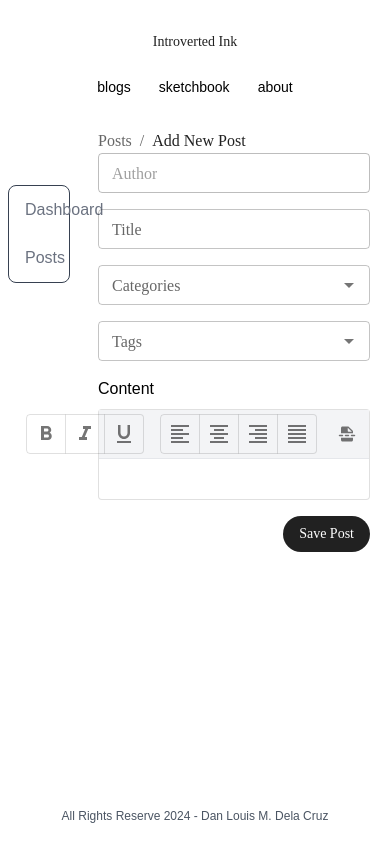
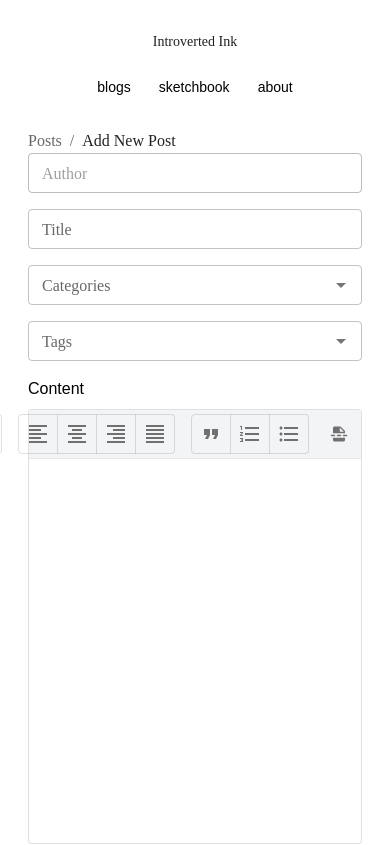
Before and after one commit to dcLouisDan/lumion, a Next.js app: page /posts/add in a window 390 px wide. Shown: the top 845 px of the page. Built offline with nearby package versions, Linux system fonts and the light colour scheme; no server answers; the database is empty; a web font is replaced by a local one.

Commit message:
Add responsive admin layout and add text format buttons in tiptap editor

```diff
--- a/src/app/(admin)/layout.tsx
+++ b/src/app/(admin)/layout.tsx
@@ -42,7 +42,7 @@ export default async function RootLayout({
         <AuthProvider>
           <Main>
             <Header authUser={authUser} />
-            <div className="flex-1 grid grid-cols-5">
+            <div className="flex-1 md:grid md:grid-cols-5">
               <SideNav />
               <main className="col-span-4 px-5">{children}</main>
             </div>
--- a/src/components/AddPostForm.tsx
+++ b/src/components/AddPostForm.tsx
@@ -6,6 +6,7 @@ import CheckboxesTags from "./CheckBoxesTags";
 import { User } from "next-auth";
 import Tiptap from "./Tiptap";
 import { addNewPost } from "@/actions/post-actions";
+import parse from "html-react-parser";
 
 export default function AddPostForm({
   user,
@@ -142,6 +143,7 @@ export default function AddPostForm({
         options={categories}
         placeholder="Choose categories"
         label="Categories"
+        id="post-categories"
       />
       {/* Tags options */}
       <CheckboxesTags
@@ -150,6 +152,7 @@ export default function AddPostForm({
         options={tags}
         placeholder="Choose tags"
         label="Tags"
+        id="post-tags"
       />
       <div>
         <h2 className="mb-2">Content</h2>
@@ -160,6 +163,13 @@ export default function AddPostForm({
           Save Post
         </Button>
       </div>
+      <div>
+        <h2 className="mb-2">Preview:</h2>
+        <div>{content}</div>
+        <div className="border border-gray-300 rounded-sm p-4">
+          {parse(content)}
+        </div>
+      </div>
     </form>
   );
 }
--- a/src/components/CheckBoxesTags.tsx
+++ b/src/components/CheckBoxesTags.tsx
@@ -10,12 +10,14 @@ const checkedIcon = <CheckBoxIcon fontSize="small" />;
 
 export default function CheckboxesTags({
   options,
+  id,
   label,
   placeholder = "",
   value,
   onChange,
 }: {
   options: { id: number; name: string }[];
+  id: string;
   label: string;
   placeholder?: string;
   value: { id: number; name: string }[];
@@ -30,7 +32,7 @@ export default function CheckboxesTags({
       onChange={onChange}
       size="small"
       multiple
-      id="checkboxes-tags-demo"
+      id={id}
       options={options}
       disableCloseOnSelect
       getOptionLabel={(option) => option.name}
--- a/src/components/Header.tsx
+++ b/src/components/Header.tsx
@@ -87,7 +87,7 @@ export default function Header({
           </Link>
         </div>
         <div className="flex items-center gap-8">
-          <div>
+          <div className="hidden sm:block">
             Welcome <span className="font-bold">{authUser.name}</span>
           </div>
           <Link href="#">
--- a/src/components/Main.tsx
+++ b/src/components/Main.tsx
@@ -28,7 +28,7 @@ const theme = createTheme({
 export default function Main({ children }: { children: ReactNode }) {
   return (
     <ThemeProvider theme={theme}>
-      <div className="flex-1 flex flex-col">{children}</div>
+      <div className="flex-1 flex flex-col px-2 sm:px-4">{children}</div>
     </ThemeProvider>
   );
 }
--- a/src/components/SideNav.tsx
+++ b/src/components/SideNav.tsx
@@ -32,7 +32,7 @@ function SideNavLink({
 
 export default function SideNav() {
   return (
-    <nav className="flex flex-col border border-gray-700 rounded-lg h-fit mx-2 mt-14">
+    <nav className="md:flex flex-col border border-gray-700 rounded-lg h-fit mx-2 mt-14 hidden">
       <SideNavLink href="/dashboard">Dashboard</SideNavLink>
       <SideNavLink href="/posts">Posts</SideNavLink>
     </nav>
--- a/src/components/Tiptap.tsx
+++ b/src/components/Tiptap.tsx
@@ -9,6 +9,9 @@ import {
   FormatBold,
   FormatColorFill,
   FormatItalic,
+  FormatListBulleted,
+  FormatListNumbered,
+  FormatQuote,
   FormatUnderlined,
   InsertPageBreakRounded,
 } from "@mui/icons-material";
@@ -17,6 +20,7 @@ import {
   Paper,
   ToggleButton,
   ToggleButtonGroup,
+  Tooltip,
 } from "@mui/material";
 import { useEditor, EditorContent } from "@tiptap/react";
 import Underline from "@tiptap/extension-underline";
@@ -42,8 +46,26 @@ const Tiptap = ({
   };
   const editor = useEditor({
     extensions: [
-      StarterKit,
+      StarterKit.configure({
+        blockquote: {
+          HTMLAttributes: {
+            class:
+              "text-gray-500 border-s-2 py-3 border-gray-400 ps-5 ms-5 italic",
+          },
+        },
+        orderedList: {
+          HTMLAttributes: {
+            class: "list-decimal ms-8",
+          },
+        },
+        bulletList: {
+          HTMLAttributes: {
+            class: "list-disc ms-8",
+          },
+        },
+      }),
       Underline,
+
       TextAlign.configure({
         types: ["heading", "paragraph"],
       }),
@@ -53,7 +75,7 @@ const Tiptap = ({
     editorProps: {
       attributes: {
         class:
-          "prose prose-sm sm:prose-base lg:prose-lg xl:prose-2xl px-4 py-2 focus:outline-none",
+          "prose prose-sm sm:prose-base lg:prose-lg xl:prose-2xl px-4 py-2 focus:outline-none min-h-96",
       },
     },
     onUpdate: ({ editor }) => {
@@ -70,6 +92,7 @@ const Tiptap = ({
     <Paper variant="outlined">
       <div className="bg-gray-100 border-b px-2 py-1 flex items-center gap-4 justify-end">
         <ToggleButtonGroup aria-label="text formatting" size="small">
+          <Tooltip title="Bold">
             <ToggleButton
               value="bold"
               aria-label="bold"
@@ -78,6 +101,8 @@ const Tiptap = ({
             >
               <FormatBold />
             </ToggleButton>
+          </Tooltip>
+          <Tooltip title="Italic">
             <ToggleButton
               value="italic"
               aria-label="italic"
@@ -86,6 +111,8 @@ const Tiptap = ({
             >
               <FormatItalic />
             </ToggleButton>
+          </Tooltip>
+          <Tooltip title="Underline">
             <ToggleButton
               value="underlined"
               aria-label="underlined"
@@ -94,12 +121,14 @@ const Tiptap = ({
             >
               <FormatUnderlined />
             </ToggleButton>
+          </Tooltip>
           {/* <ToggleButton value="color" aria-label="color" disabled>
             <FormatColorFill />
             <ArrowDropDown />
           </ToggleButton> */}
         </ToggleButtonGroup>
         <ToggleButtonGroup size="small" {...control} aria-label="Small sizes">
+          <Tooltip title="Align Left">
             <ToggleButton
               value="left"
               key="left"
@@ -108,14 +137,20 @@ const Tiptap = ({
             >
               <FormatAlignLeft />
             </ToggleButton>
+          </Tooltip>
+          <Tooltip title="Align Center">
             <ToggleButton
               value="center"
               key="center"
-            onClick={() => editor.chain().focus().setTextAlign("center").run()}
+              onClick={() =>
+                editor.chain().focus().setTextAlign("center").run()
+              }
               selected={editor.isActive({ textAlign: "center" }) ? true : false}
             >
               <FormatAlignCenter />
             </ToggleButton>
+          </Tooltip>
+          <Tooltip title="Align Right">
             <ToggleButton
               value="right"
               key="right"
@@ -124,21 +159,63 @@ const Tiptap = ({
             >
               <FormatAlignRight />
             </ToggleButton>
+          </Tooltip>
+          <Tooltip title="Justify">
             <ToggleButton
               value="justify"
               key="justify"
-            onClick={() => editor.chain().focus().setTextAlign("justify").run()}
-            selected={editor.isActive({ textAlign: "justify" }) ? true : false}
+              onClick={() =>
+                editor.chain().focus().setTextAlign("justify").run()
+              }
+              selected={
+                editor.isActive({ textAlign: "justify" }) ? true : false
+              }
             >
               <FormatAlignJustify />
             </ToggleButton>
+          </Tooltip>
         </ToggleButtonGroup>
-        <IconButton size="small">
-          <InsertPageBreakRounded
-            fontSize="inherit"
+
+        <ToggleButtonGroup aria-label="text formatting" size="small">
+          <Tooltip title="Blockquote">
+            <ToggleButton
+              value="quote"
+              aria-label="quote"
+              onClick={() => editor.chain().focus().toggleBlockquote().run()}
+              selected={editor.isActive("blockquote") ? true : false}
+            >
+              <FormatQuote />
+            </ToggleButton>
+          </Tooltip>
+          <Tooltip title="Ordered List">
+            <ToggleButton
+              value="ordered-list"
+              aria-label="ordered list"
+              onClick={() => editor.chain().focus().toggleOrderedList().run()}
+              selected={editor.isActive("orderedList") ? true : false}
+            >
+              <FormatListNumbered />
+            </ToggleButton>
+          </Tooltip>
+          <Tooltip title="Bullet List">
+            <ToggleButton
+              value="bullet-list"
+              aria-label="bullet list"
+              onClick={() => editor.chain().focus().toggleBulletList().run()}
+              selected={editor.isActive("orderedList") ? true : false}
+            >
+              <FormatListBulleted />
+            </ToggleButton>
+          </Tooltip>
+        </ToggleButtonGroup>
+        <Tooltip title="Insert Paragraph Break">
+          <IconButton
+            size="small"
             onClick={() => editor.chain().focus().setHardBreak().run()}
-          />
+          >
+            <InsertPageBreakRounded fontSize="inherit" />
           </IconButton>
+        </Tooltip>
       </div>
       <EditorContent editor={editor} />
     </Paper>
```
Also changed, not shown: 1 other file (tests, documents, lock files or other folders). Lines whose indentation alone changed are shown as unchanged.
